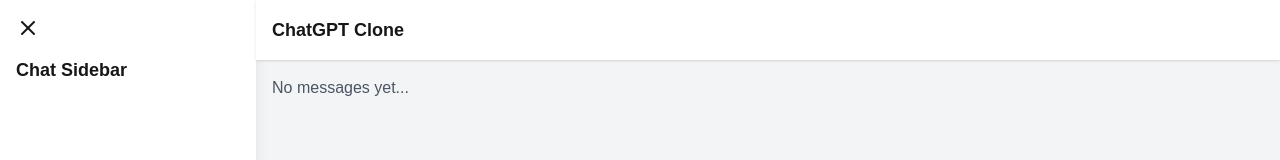
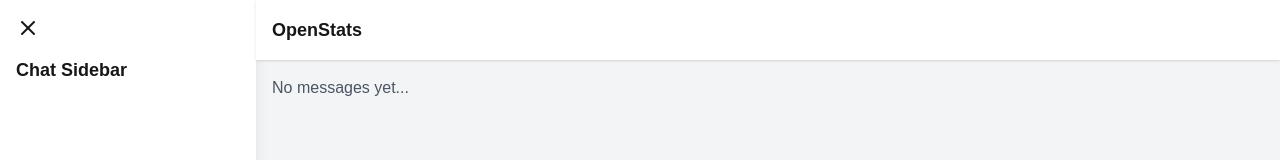
Before and after one commit to naufudge/policy-debunker, a Next.js app: page /chat in a window 1280 px wide. Shown: the top 160 px of the page. Built offline with nearby package versions, Linux system fonts and the light colour scheme.

Commit message:
rename XD

```diff
--- a/app/chat/page.tsx
+++ b/app/chat/page.tsx
@@ -44,7 +44,7 @@
       {/* Chat Area */}
       <div className="flex-1 flex flex-col">
         <header className="bg-white shadow p-4 text-lg font-semibold">
-          ChatGPT Clone
+          OpenStats
         </header>
 
         {/* Messages Display */}
```
